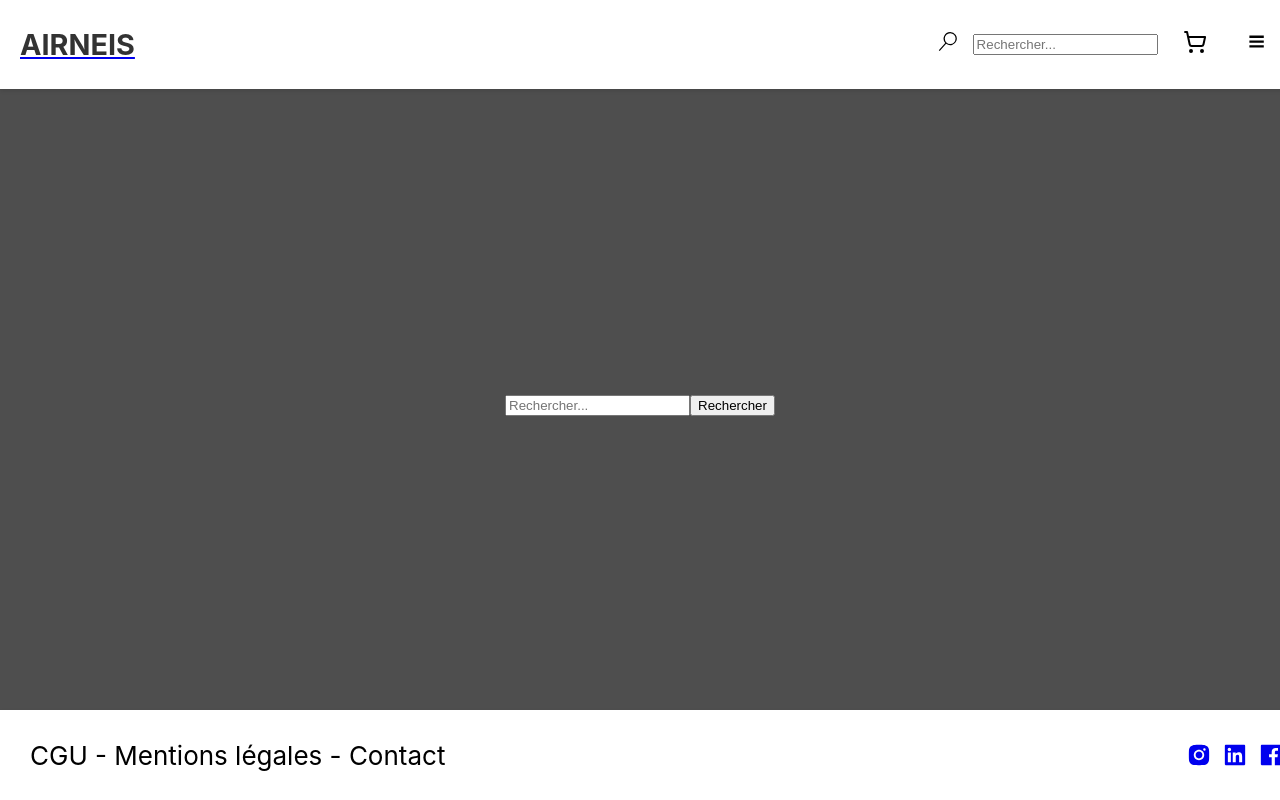
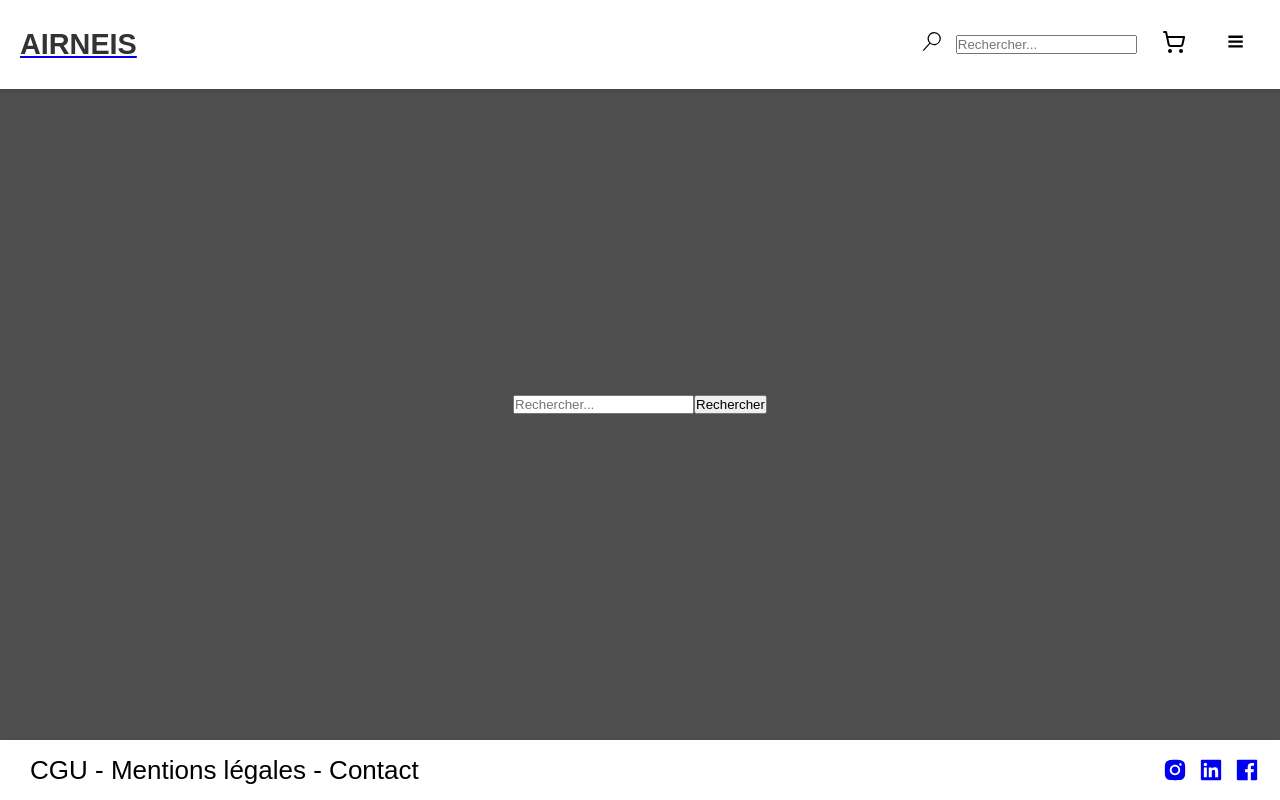
Before and after one commit to Tarikokc/E-Airneis-ReactV1, a React (Create React App) app: page /search in a window 1280 px wide. Both pictures are taken after a click on the button 1133 px from the left and 44 px from the top of the page. Built offline with nearby package versions, Linux system fonts and the light colour scheme.

Commit message:
Implementation page accueil/login/register/recherche/menu deroulant

```diff
--- a/src/App.js
+++ b/src/App.js
@@ -8,7 +8,7 @@ import Navbar from './components/nav.jsx';
 import Footer from './components/footer.jsx';
 import Menu from './components/menu.jsx';
 import SearchBar from './components/search.jsx';
-
+import Contact from './components/contact.jsx';
 function App() {
   return (
     <BrowserRouter>
@@ -22,6 +22,7 @@ function App() {
             <Route path="/categories" element={<CategoryPage />} />
             <Route path="/menu" element={<Menu />} />
             <Route path="/search" element={<SearchBar />} />
+            <Route path="/contact" element={<Contact />} />
           </Routes>
           <Footer />
         </header>
--- a/src/components/footer.jsx
+++ b/src/components/footer.jsx
@@ -1,7 +1,7 @@
 import React from 'react';
 import { useEffect, useState } from 'react';
 
-import { AiFillInstagram, AiFillLinkedin, AiFillFacebook } from 'react-icons/ai'; // Importation simplifiée
+import { AiFillInstagram, AiFillLinkedin, AiFillFacebook } from 'react-icons/ai';
 import "../css/Footer.css";
 
 
--- a/src/components/nav.jsx
+++ b/src/components/nav.jsx
@@ -11,7 +11,7 @@ function Navbar() {
   const [isMenuOpen, setIsMenuOpen] = useState(false);
   const [searchTerm, setSearchTerm] = useState('');
   const [searchResults, setSearchResults] = useState([]);
-  const [isSearchOpen, setIsSearchOpen] = useState(false); // Nouvel état pour la barre de recherche
+  const [isSearchOpen, setIsSearchOpen] = useState(false);
 
   const toggleMenu = () => {
     setIsMenuOpen(!isMenuOpen);
@@ -20,7 +20,6 @@ function Navbar() {
   const handleSearch = (event) => {
     setSearchTerm(event.target.value);
 
-    // Filtrer les résultats en temps réel (facultatif)
     const results = searchData.filter(item =>
       item.name.toLowerCase().includes(searchTerm.toLowerCase())
     );
@@ -50,7 +49,7 @@ function Navbar() {
             placeholder="Rechercher..."
             value={searchTerm}
             onChange={handleSearch}
-            className="search-input" // Ajoutez une classe pour le style
+            className="search-input"
           />
         )}
 
--- a/src/components/search.jsx
+++ b/src/components/search.jsx
@@ -4,7 +4,7 @@ const SearchBar = ({ onSearch }) => {
   const [searchTerm, setSearchTerm] = useState('');
 
   const handleSearch = () => {
-    onSearch(searchTerm); // Appelle la fonction onSearch avec le terme de recherche
+    onSearch(searchTerm);
   };
 
   return (
--- a/src/css/Footer.css
+++ b/src/css/Footer.css
@@ -10,7 +10,7 @@
     box-shadow: 0 2px 4px rgba(0, 0, 0, 0.1);
     height: 60px;
     margin-top: 40px;
-    width: 98%;
+    width: 100%;
 }
 .footer .icones {
     display: flex;
--- a/src/css/Nav.css
+++ b/src/css/Nav.css
@@ -12,7 +12,7 @@
   /* Positionne la barre en haut */
   left: 0;
   /* Positionne la barre à gauche */
-  width: 98.5%;
+  width: 100%;
   /* La barre de navigation prend toute la largeur */
   z-index: 1000;
   /* Assure que la barre de navigation reste au-dessus des autres éléments */
```
